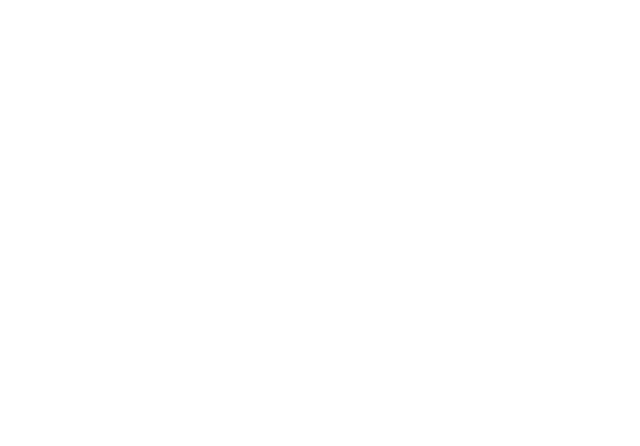
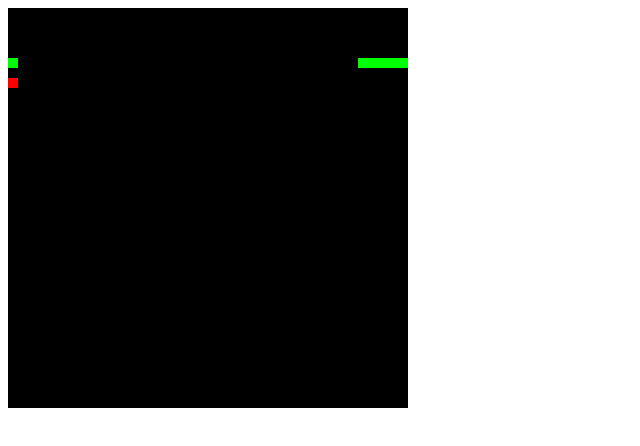
Before and after one commit to dmiller113/fastSnake, a plain HTML site: page index.html in a window 1280 px wide. Shown: the whole page, without its empty margins (0-640 px from the left). Drawn offline with Linux system fonts and the light colour scheme.

Commit message:
Finished first (only?) draft.

```diff
--- a/index.html
+++ b/index.html
@@ -1,8 +1,10 @@
 <html>
   <head>
     <title>Snake</title>
+    <script src="index.js">
+    </script>
   </head>
   <body>
-    <canvas id="cvs"></canvas>
+    <canvas id="cvs" width="400" height="400"></canvas>
   </body>
 </html>
--- /dev/null
+++ b/index.js
@@ -0,0 +1,88 @@
+window.onload = function() {
+  console.log("aset");
+  var canvas = document.getElementById("cvs");
+  var ctx = canvas.getContext("2d");
+  var canvasX = canvasY = 400;
+  var apples = [];
+  var snake = [{x: 5, y: 5}];
+  var length = 5;
+  var mX = 1;
+  var mY = 0;
+  var hitStop = 0;
+
+  var placeApple = function() {
+    var aX = Math.floor(Math.random() * 40);
+    var aY = Math.floor(Math.random() * 40);
+    apples.push({x: aX, y: aY});
+  }
+
+  document.addEventListener("keydown", function(e) {
+    var key = e.keyCode;
+
+    if (key == 37 || key == 65) {
+      mX = -1;
+      mY = 0;
+    } else if (key == 38 || key == 87) {
+      mX = 0;
+      mY = -1;
+    } else if (key == 39 || key == 69) {
+      mX = 1;
+      mY = 0;
+    } else if (key == 40 || key == 83) {
+      mX = 0;
+      mY = 1;
+    }
+  });
+
+  var drawSquare = function(color, x, y) {
+    fill = ctx.fillStyle;
+    ctx.fillStyle = color;
+    ctx.fillRect(x * 10, y * 10, 10, 10);
+  }
+
+  var blank = function() {
+    ctx.fillStyle = "black";
+    ctx.fillRect(0, 0, canvasX, canvasY);
+  }
+
+  placeApple();
+
+  var aInterval = setInterval(placeApple, 1000 * 6);
+
+  var interval = setInterval(function() {
+    stopped = hitStop > 0
+    if (stopped) {
+      hitStop -= 1;
+    } else {
+      var tail = snake;
+      snake = [{x: snake[0].x + mX, y: snake[0].y + mY}];
+
+      head = snake[0];
+      Array.prototype.push.apply(snake, tail.slice(0, length));
+
+      if (head.x == 40) head.x = 0;
+      if (head.x == -1) head.x = 39;
+      if (head.y == 40) head.y = 0;
+      if (head.y == -1) head.y = 39;
+    }
+
+    blank();
+    for (var i = 0; i < apples.length; i++) {
+      if (head.x == apples[i].x && apples[i].y == head.y) {
+        length += 1;
+        apples.splice(i, 1);
+      } else {
+        drawSquare("red", apples[i].x, apples[i].y);
+      }
+    }
+
+    for (var i = 0; i < snake.length; i++) {
+      if (!stopped && i > 0 && head.x == snake[i].x && head.y == snake[i].y) {
+        length = 5;
+        hitStop = 15;
+      }
+      color = hitStop > 0 ? "yellow" : "lime";
+      drawSquare(color, snake[i].x, snake[i].y);
+    }
+  }, 1000/15);
+};
```
Also changed, not shown: 1 other file.
